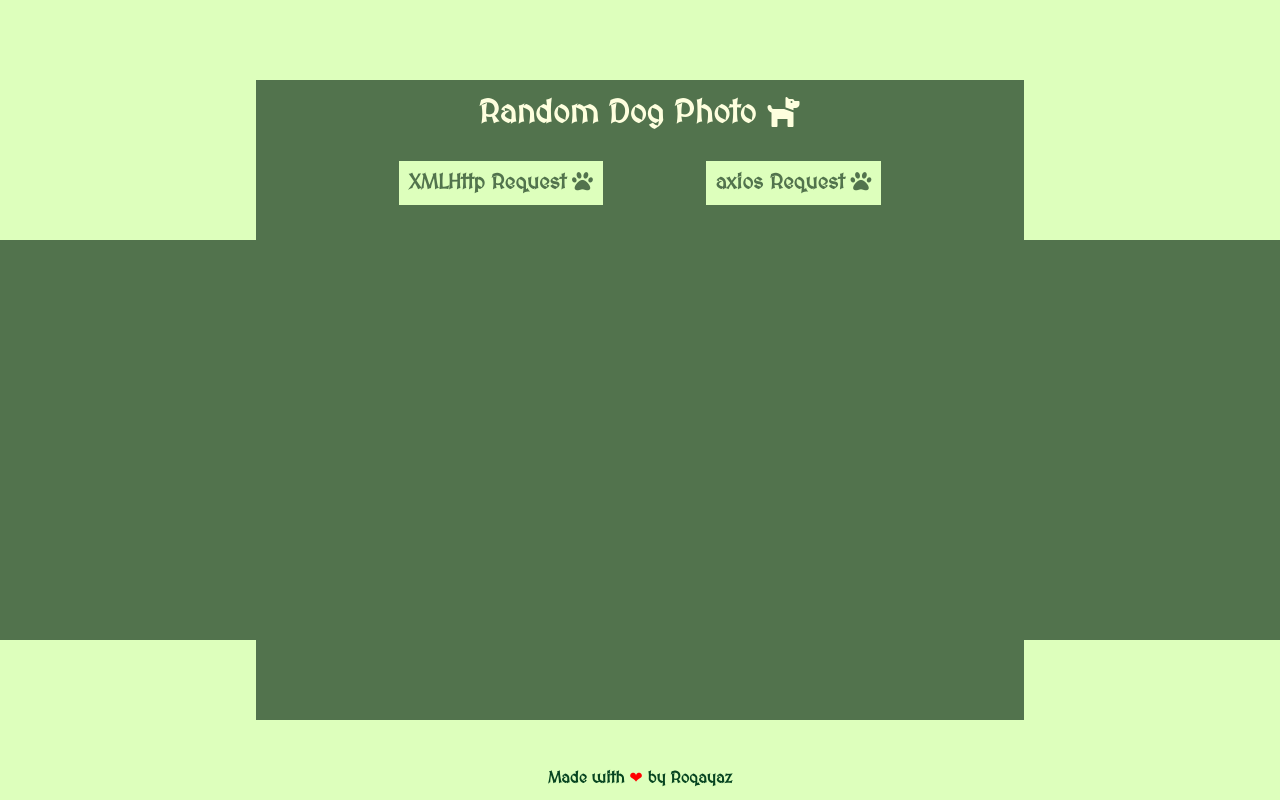
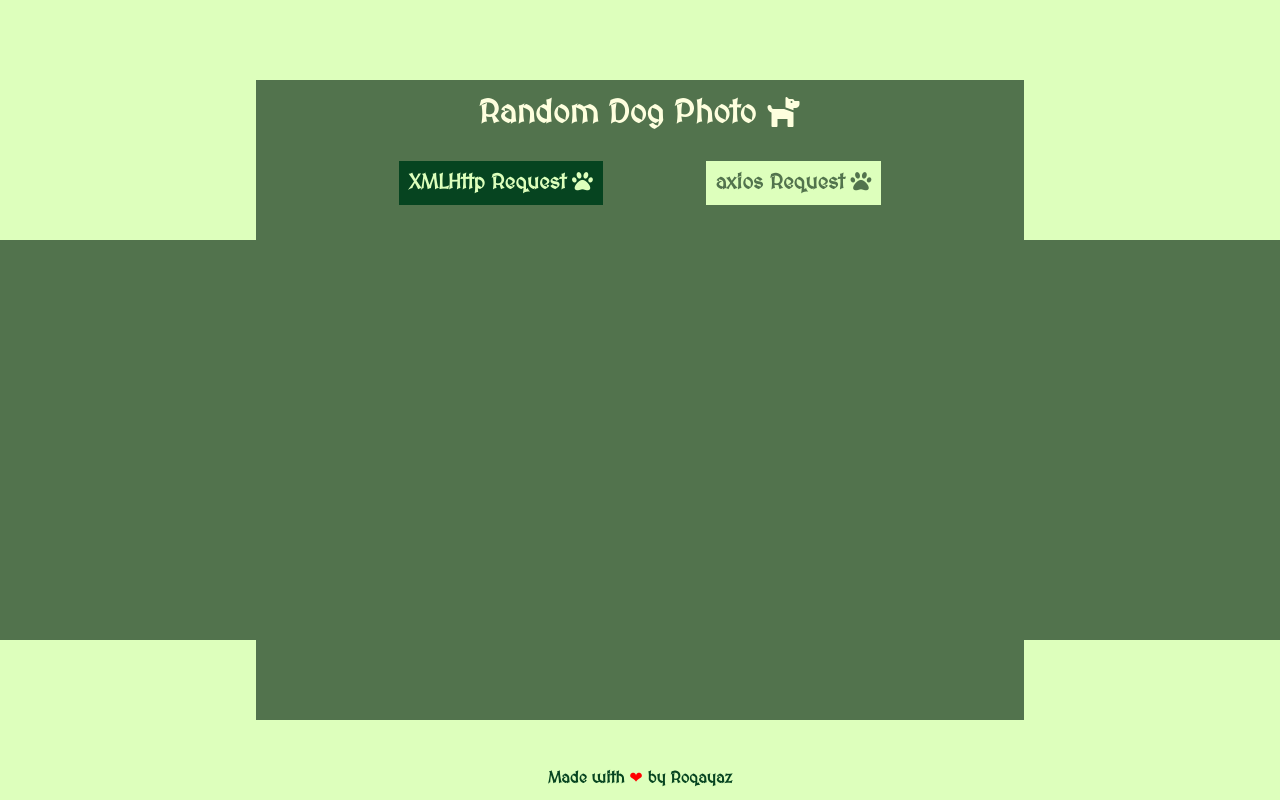
Before and after one commit to roqayaz/JavaScript-3, a plain HTML site: page exercise/ex3.html in a window 1280 px wide. In both pictures the pointer is over the button "XMLHttp Request". Drawn offline with nearby package versions, Linux system fonts and the light colour scheme.

Commit message:
add hover

```diff
--- a/exercise/ex3.css
+++ b/exercise/ex3.css
@@ -62,6 +62,15 @@ button {
     cursor: pointer;
 }
 
+button:hover {
+background-color: #064420;
+color: #DDFFBC ;
+}
+
+i:hover {
+    color: red;
+}
+
 footer {
     color: #064420;
     font-size: 1rem;
```
